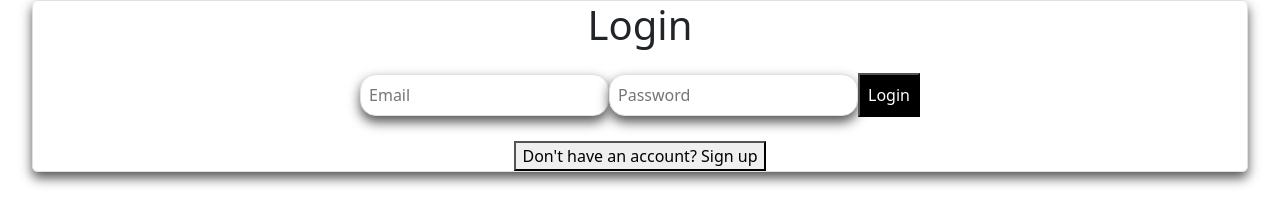
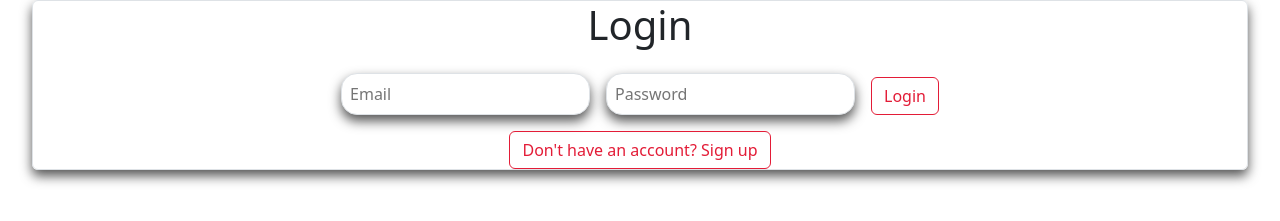
Before and after one commit to renandwight/open-mat, a React (Vite) app in the folder open-mat/client/: page /loginsignup in a window 1280 px wide. Shown: the part 224-445 px from the top of the page. Built offline with nearby package versions, Linux system fonts and the light colour scheme.

Commit message:
changed all the buttons in ProfilePage.jsx and LoginSignup.jsx to be uniform with the rest

```diff
--- a/open-mat/client/src/pages/LoginSignup.jsx
+++ b/open-mat/client/src/pages/LoginSignup.jsx
@@ -2,21 +2,22 @@ import { useState } from "react";
 import axios from "axios";
 import { useAuth } from "../context/AuthContext";
 import { useNavigate } from "react-router-dom";
+import { Button } from 'react-bootstrap';
 
 export default function LoginSignup() {
   const [isSignup, setIsSignup] = useState(false);
   const [formData, setFormData] = useState({
-        email:"",
+    email: "",
     password: "",
   });
   // adding for password error feature
   const [error, setError] = useState("");
 
-    const {login} = useAuth();
+  const { login } = useAuth();
   const navigate = useNavigate();
 
-    const handleChange = (e) =>{
-        setFormData({ ...formData, [e.target.name]: e.target.value});
+  const handleChange = (e) => {
+    setFormData({ ...formData, [e.target.name]: e.target.value });
     setError(""); //adding this for error on typing
   };
   const handleSubmit = async (e) => {
@@ -48,31 +49,37 @@ export default function LoginSignup() {
           name="email"
           placeholder="Email"
           onChange={handleChange}
-          className="border p-2"
+          className="border p-2 me-3"
         />
         <input
           name="password"
           type="password"
           placeholder="Password"
           onChange={handleChange}
-          className="border p-2"
+          className="border p-2 me-3"
         />
         {/* to populate error message */}
         {error && <p className="text-red-600 text-sm">{error}</p>}
 
-        <button className="bg-black text-white p-2">
+        <Button
+          type="submit"
+          variant="outline-primary"
+        >
           {isSignup ? "Sign Up" : "Login"}
-        </button>
+        </Button>
+
       </form>
 
-      <button
+      <Button
+        variant="outline-primary"
+        className="mt-3"
         onClick={() => setIsSignup(!isSignup)}
-        className="text-sm mt-4 underline"
       >
+
         {isSignup
           ? "Already have an account? Login"
           : "Don't have an account? Sign up"}
-      </button>
+      </Button>
     </div>
   );
 };
--- a/open-mat/client/src/pages/ProfilePage.jsx
+++ b/open-mat/client/src/pages/ProfilePage.jsx
@@ -3,6 +3,7 @@ import { useNavigate } from "react-router-dom";
 import { useAuth } from "../context/AuthContext";
 import axios from "axios";
 import ReviewCard from "../components/ReviewCard";
+import { Button } from 'react-bootstrap';
 
 export default function ProfilePage() {
     const { isAuthenticated, user } = useAuth();
@@ -107,7 +108,7 @@ export default function ProfilePage() {
 
     const handleReviewDeleted = (deletedId) => {
         setReviews((prev) => prev.filter((r) => r.id !== deletedId));
-        };
+    };
 
     // end of reviewcard code block
 
@@ -136,9 +137,13 @@ export default function ProfilePage() {
                         <p><strong>State:</strong> {profile.state}</p>
                         <p><strong>Zip:</strong> {profile.zip}</p>
 
-                        <button onClick={() => setIsEditing(true)}>
+                        <Button
+                            variant="outline-primary"
+                            onClick={() => setIsEditing(true)}
+                        >
                             Edit Profile
-                        </button>
+                        </Button>
+
                     </div>
                 )}
 
@@ -216,8 +221,8 @@ export default function ProfilePage() {
                         </div>
                     </form>
                 )}
-                </div>
-                <div style={{ flex: 1 }}>
+            </div>
+            <div style={{ flex: 1 }}>
                 {/* review card code block below */}
                 <hr />
 
@@ -231,7 +236,7 @@ export default function ProfilePage() {
                         reviewData={review}
                         onUpdated={handleReviewUpdated}
                         onDeleted={handleReviewDeleted}
-                        />
+                    />
                 ))}
                 {/* end of review card code block */}
 
```
Lines whose indentation alone changed are shown as unchanged.
